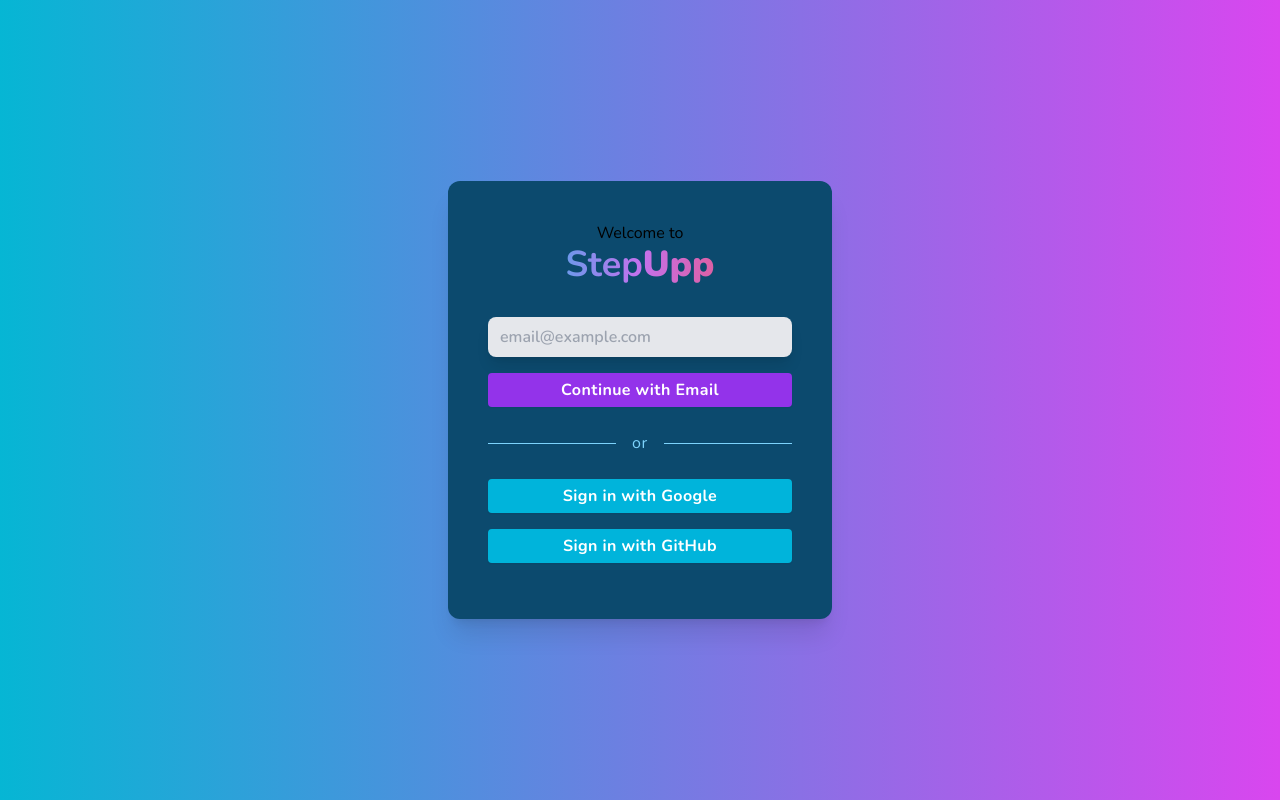
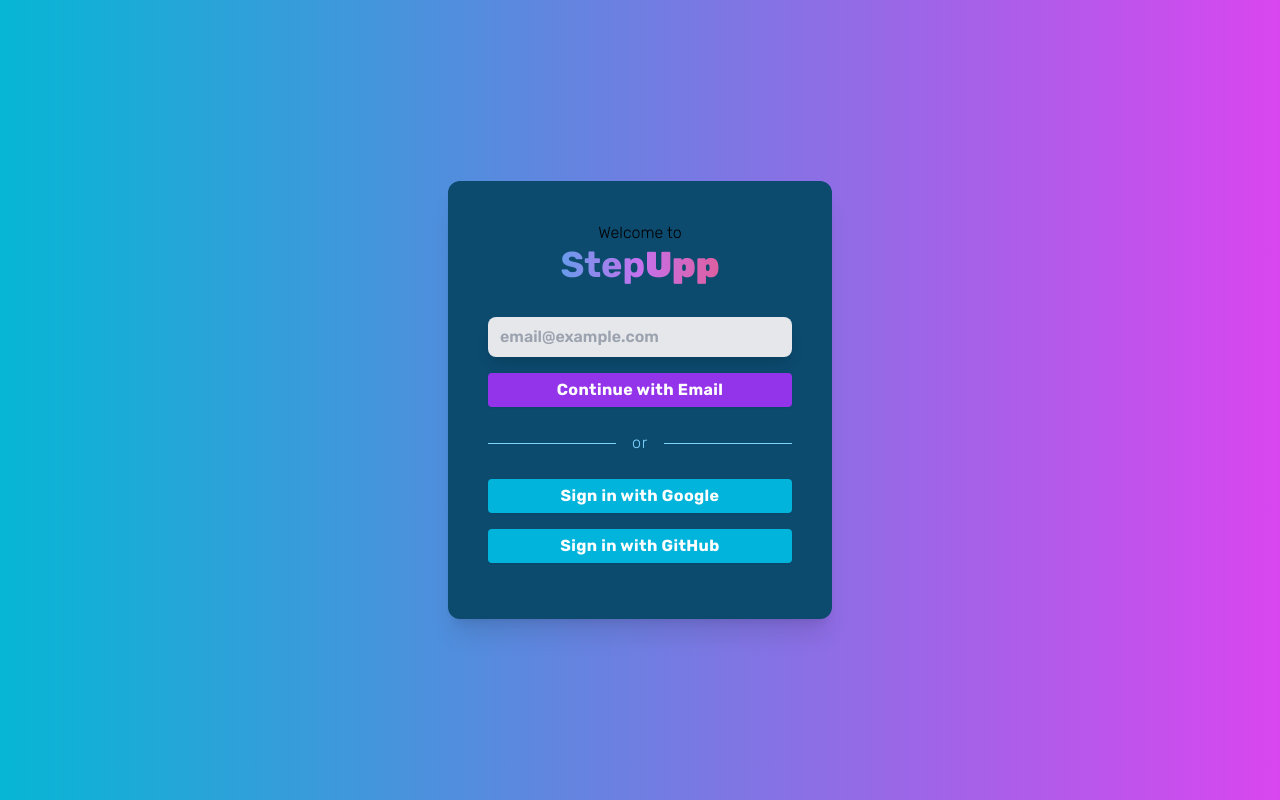
Before and after one commit to ephimoff/step-upp, a Next.js app: page /auth/signin in a window 1280 px wide. Built offline with nearby package versions, Linux system fonts and the light colour scheme; no server answers.

Commit message:
changed the font to Rubik

```diff
--- a/src/pages/_app.tsx
+++ b/src/pages/_app.tsx
@@ -2,21 +2,18 @@
 import { SessionProvider } from 'next-auth/react';
 import type { AppProps } from 'next/app';
 import { ThemeProvider } from 'next-themes';
-import { Josefin_Sans, Nunito, Inter } from '@next/font/google';
+import { Rubik, Nunito } from '@next/font/google';
 
 import { UserContextProvider } from '@/contexts/user.context';
 
-const josefin = Josefin_Sans({
-  subsets: ['latin'],
-  variable: '--font-josefin',
-});
 const nunito = Nunito({
   subsets: ['latin'],
   variable: '--font-nunito',
 });
-const inter = Inter({
+
+const rubik = Rubik({
   subsets: ['latin'],
-  variable: '--font-inter',
+  variable: '--font-rubik',
 });
 
 export default function App({
@@ -27,7 +24,7 @@
     <SessionProvider session={session}>
       <ThemeProvider attribute="class">
         <UserContextProvider>
-          <main className={`${nunito.variable} font-sans`}>
+          <main className={`${rubik.variable} font-sans`}>
             <Component {...pageProps} />
           </main>
         </UserContextProvider>
--- a/tailwind.config.js
+++ b/tailwind.config.js
@@ -10,7 +10,7 @@
   theme: {
     extend: {
       fontFamily: {
-        sans: ['var(--font-nunito)', ...fontFamily.sans],
+        sans: ['var(--font-rubik)', ...fontFamily.sans],
       },
       fontSize: {
         '2xs': '0.65rem',
```
